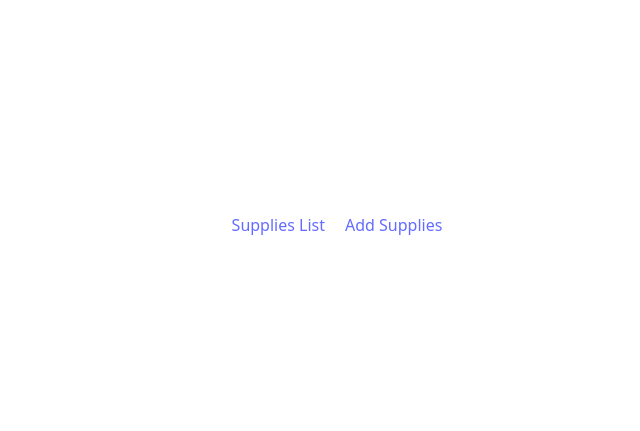
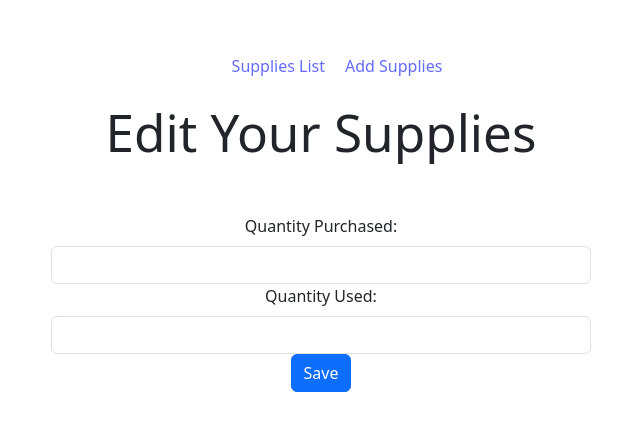
Before and after one commit to P-Gayle/material-minder, a React (Vite) app in the folder frontend/: page /supply/1/quantity in a window 1280 px wide. Shown: the part 167-598 px from the top of the page, without its empty margins (319-959 px from the left). Built offline with nearby package versions, Linux system fonts and the light colour scheme; no server answers.

Commit message:
Update Quantity done

```diff
--- a/frontend/src/App.jsx
+++ b/frontend/src/App.jsx
@@ -1,6 +1,7 @@
 import AddSupplies from './components/AddSupplies'
 import EditSupplies from './components/EditSupplies'
 import SuppliesList from './components/SuppliesList'
+import UpdateQuantity from './components/UpdateQuantity'
 import { BrowserRouter, Routes, Route } from 'react-router-dom'
 import NavBar from './components/NavBar'
 import './App.css'
@@ -15,7 +16,9 @@ function App() {
           <Routes>
             <Route path="/" element={<SuppliesList />} />
             <Route path="/add" element={<AddSupplies />} />
-            <Route path="/supply/:id/edit" element={<EditSupplies/>}/>
+            <Route path="/supply/:id/edit" element={<EditSupplies/>}
+            />
+            <Route path="/supply/:id/quantity" element={<UpdateQuantity />} />
           </Routes>
         </BrowserRouter>
       </div>
--- a/frontend/src/components/SuppliesList.jsx
+++ b/frontend/src/components/SuppliesList.jsx
@@ -62,6 +62,7 @@ const SuppliesList = () => {
                 <td>{supply.supplier}</td>
                 <td>
                   <Link to={`/supply/${supply.id}/edit`}> Edit</Link>
+                   <Link to={`/supply/${supply.id}/quantity`}> Update quantity</Link>
                   <button onClick={() => deleteSupply(supply.id)}>Delete</button>
                 </td>
               </tr>
--- /dev/null
+++ b/frontend/src/components/UpdateQuantity.jsx
@@ -0,0 +1,89 @@
+import React from 'react'
+import Form from 'react-bootstrap/Form';
+import { useState, useEffect } from 'react'
+import { useNavigate, useParams } from 'react-router-dom'
+import 'bootstrap/dist/css/bootstrap.css';
+import Button from 'react-bootstrap/Button';
+import axios from 'axios'
+
+const UpdateQuantity  = () => {
+    const navigate = useNavigate()
+    const [inputs, setInputs] = useState([])
+    const {id} = useParams()
+
+  useEffect(() => {
+    const fetchSupply = async () => {
+      try {
+        const response = await axios.get(`http://localhost:80/material-minder/api/supply/${id}`)
+        // console.log(response.data)
+        setInputs(response.data);
+      } catch (error) {
+      console.error(error);
+      throw new Error('Failed to get this supply product');
+      }
+    }
+    fetchSupply();
+  }, [])
+
+  const handleChange = (event) => {
+    const name = event.target.name;
+    const value = event.target.value;
+    setInputs(values => ({...values, [name]: value}))
+}
+
+const handleSubmit = async (event) => {
+    event.preventDefault();
+    try {
+      const response = await axios.put(`http://localhost:80/material-minder/api/supply/${id}/quantity`,
+        {
+             ...inputs,
+        total_purchased: parseInt(inputs.purchased) || 0,
+        total_used: parseInt(inputs.used) || 0
+
+        }
+      )
+      console.log(response.data)
+      navigate('/')
+    } catch (error) {
+      console.error(error);
+      throw new Error('Failed to edit the supply product');
+    }
+}
+  return (
+   <div>
+      <h1>Edit Your Supplies</h1>
+      <div style={{ display: 'block',
+                  width: 600,
+                  padding: 30
+       }}>
+
+           <p>{ inputs.name}</p>
+
+        <Form onSubmit={handleSubmit}>
+
+          <Form.Group>
+            <Form.Label>Quantity Purchased:</Form.Label>
+            <Form.Control
+              type="number"
+              name="purchased"
+              onChange={handleChange}/>
+               </Form.Group>
+
+            <Form.Group>
+            <Form.Label>Quantity Used:</Form.Label>
+            <Form.Control
+              type="number"
+              name="used"
+              onChange={handleChange}/>
+          </Form.Group>
+
+          <Button variant="primary" type="submit">
+            Save
+          </Button>
+        </Form>
+      </div>
+    </div>
+  )
+  }
+
+export default UpdateQuantity
```
Also changed, not shown: 1 other file (tests, documents, lock files or other folders).
